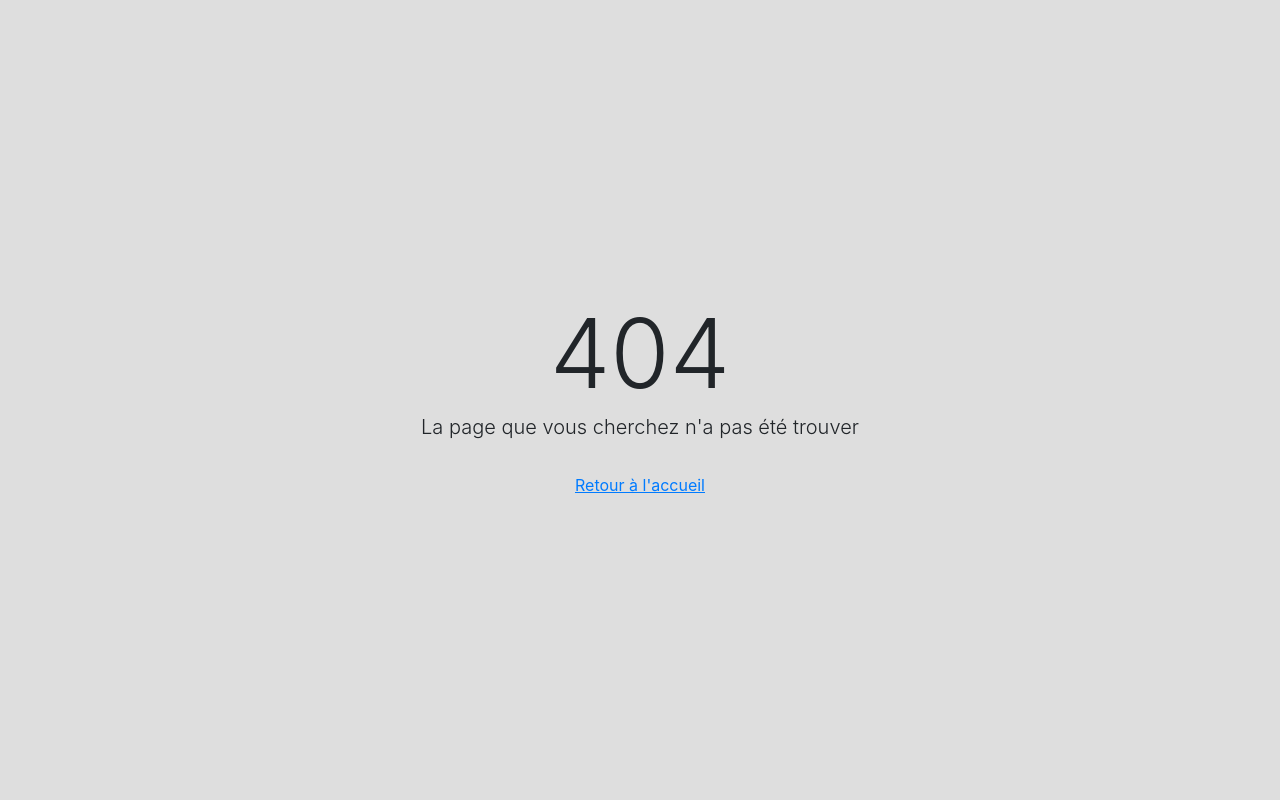
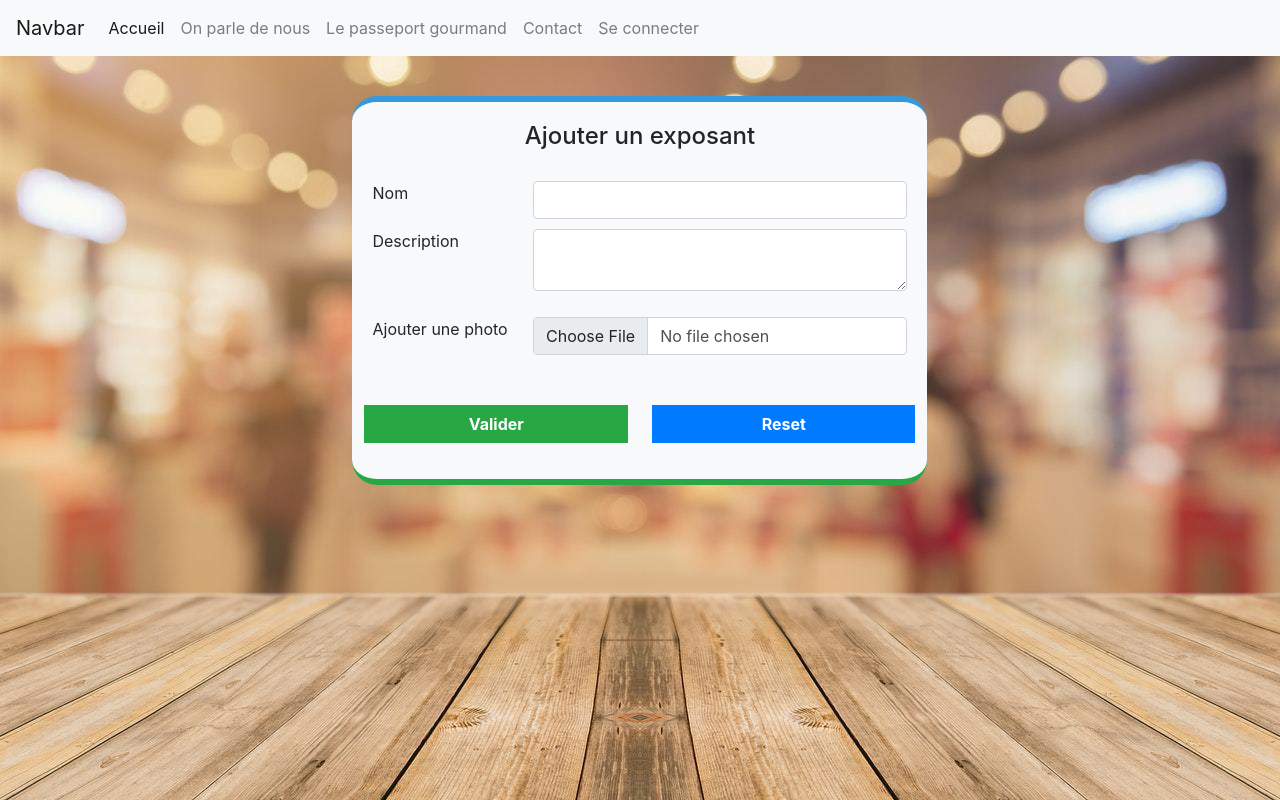
Before and after one commit to sperrinel/RGtwo, an Angular app: page /add in a window 1280 px wide. Before the commit this address had no page. Built offline with nearby package versions, Linux system fonts and the light colour scheme.

Commit message:
deconnexion + form add exposant

```diff
--- a/src/app/app.module.ts
+++ b/src/app/app.module.ts
@@ -17,6 +17,7 @@ import { RouterModule, Routes } from '@angular/router';
 const appRoutes: Routes = [
   { path: 'home', component: HomeComponent },
   { path: 'auth', component: AuthComponent },
+  { path: 'add', component: AddComponent },
   { path: '', component: HomeComponent },
   { path: '**', component: NotFoundComponent },
 ];
--- a/src/app/components/exposants/add/add.component.css
+++ b/src/app/components/exposants/add/add.component.css
@@ -0,0 +1,51 @@
+.width30 {
+  width: 30%;
+}
+.width70 {
+  width: 70%;
+}
+.floatL {
+  float: left;
+}
+.width50 {
+  width: 50%;
+}
+.floatR {
+  float: right;
+}
+.btn {
+  width: 100%;
+  border-radius: 0px;
+}
+.width100 {
+  width: 100%;
+}
+.row {
+  margin-left: -20px;
+  margin-right: -20px;
+}
+.boxStyle {
+  padding: 20px;
+  border-radius: 25px;
+  border-top: 6px solid #3599dc;
+  border-bottom: 6px solid #28a745;
+}
+
+.formBox {
+  margin-top: 40px;
+}
+
+body {
+  background: url("/assets/photos/addBackground.jpg") no-repeat center center
+    fixed;
+  -webkit-background-size: cover;
+  -moz-background-size: cover;
+  -o-background-size: cover;
+  background-size: cover;
+  height: 100vh;
+}
+
+h4 {
+  text-align: center;
+  margin-bottom: 30px;
+}
--- a/src/app/components/exposants/add/add.component.html
+++ b/src/app/components/exposants/add/add.component.html
@@ -1 +1,226 @@
-<p>add works!</p>
+<!DOCTYPE html>
+<html lang="en">
+  <head>
+    <meta charset="UTF-8" />
+    <meta http-equiv="X-UA-Compatible" content="IE=edge" />
+    <meta name="viewport" content="width=device-width, initial-scale=1.0" />
+    <link
+      href="//maxcdn.bootstrapcdn.com/bootstrap/4.1.1/css/bootstrap.min.css"
+      rel="stylesheet"
+      id="bootstrap-css"
+    />
+    <script src="//maxcdn.bootstrapcdn.com/bootstrap/4.1.1/js/bootstrap.min.js"></script>
+    <script src="//cdnjs.cloudflare.com/ajax/libs/jquery/3.2.1/jquery.min.js"></script>
+    <title>Document</title>
+  </head>
+  <body>
+    <app-navbar></app-navbar>
+    <div class="container formBox">
+      <div class="row">
+        <div class="col-sm-1"></div>
+        <div class="col-sm-2"></div>
+        <div class="col-sm-6 bg-light boxStyle">
+          <form name="theform" (ngSubmit)="onSubmit(f)" #f="ngForm">
+            <div class="form-group">
+              <h4>Ajouter un exposant</h4>
+              <div class="width30 floatL"><label>Nom</label></div>
+              <div class="width70 floatR">
+                <input
+                  id="firstname"
+                  class="width100 form-control"
+                  name="nom"
+                  type="text"
+                  value=""
+                  size="20"
+                  ngModel
+                  required
+                />
+              </div>
+              <br /><br />
+              <div class="form-group">
+                <div class="width30 floatL"><label>Description</label></div>
+                <div class="width70 floatR">
+                  <textarea
+                    class="width100 form-control"
+                    name="description"
+                    type="text"
+                    value=""
+                    size="20"
+                    ngModel
+                    required
+                  ></textarea>
+                </div>
+              </div>
+              <br /><br /><br />
+              <div class="form-group">
+                <div class="width30 floatL">
+                  <label>Ajouter une photo</label>
+                </div>
+                <div class="width70 floatR">
+                  <input
+                    type="file"
+                    (change)="detectFiles($event)"
+                    class="form-control"
+                    accept="image/*"
+                    name="image"
+                  />
+                  <p class="text-success" *ngIf="fileUploaded">
+                    Fichier chargé !
+                  </p>
+                </div>
+              </div>
+            </div>
+            <!--        <br />
+            <div class="form-group">
+              <div class="width30 floatL"><label>Age</label></div>
+              <div class="width70 floatR">
+                <input
+                  class="width100 form-control"
+                  name="age"
+                  type="text"
+                  value=""
+                  size="20"
+                />
+              </div>
+            </div>
+            <br />
+            <div class="form-group">
+              <div class="width30 floatL"><label>Address</label></div>
+              <div class="width70 floatR">
+                <input
+                  class="width100 form-control"
+                  name="address"
+                  type="text"
+                  value=""
+                  size="20"
+                />
+              </div>
+            </div>
+            <br />
+            <div class="form-group">
+              <div class="width30 floatL"><label>Country</label></div>
+              <div class="width70 floatR">
+                <input
+                  class="width100 form-control"
+                  name="country"
+                  type="text"
+                  value=""
+                  size="20"
+                />
+              </div>
+            </div>
+            <br />
+            <div class="form-group">
+              <div class="width30 floatL"><label>Password</label></div>
+              <div class="width70 floatR">
+                <input
+                  class="width100 form-control"
+                  name="password"
+                  size="20"
+                  type="password"
+                />
+              </div>
+            </div>
+            <br />
+            <div class="form-group">
+              <div class="width30 floatL"><label>R-Password</label></div>
+              <div class="width70 floatR">
+                <input
+                  class="width100 form-control"
+                  name="password2"
+                  type="password"
+                  size="20"
+                />
+              </div>
+            </div>
+            <br />
+            <div class="form-group">
+              <div class="width30 floatL"><label>Interests:</label></div>
+            </div>
+            <div class="width70 floatR">
+              <div class="form-group">
+                <input name="ch" value="travel" type="radio" />
+                <label for="customRadio">Travel</label>
+                <input name="ch" value="reading" type="radio" />
+                <label for="customRadio">Reading</label>
+                <input name="ch" value="swimming" type="radio" />
+                <label for="customRadio">Swimming</label>
+              </div>
+            </div> -->
+            <br /><br /><br />
+
+            <div class="form-group">
+              <div class="row">
+                <div class="width50">
+                  <input
+                    class="btn btn-success"
+                    type="submit"
+                    value="Valider"
+                    style="font-weight: bold"
+                  />
+                </div>
+                <div class="width50">
+                  <input
+                    class="btn btn-primary"
+                    type="reset"
+                    style="font-weight: bold"
+                  />
+                </div>
+              </div>
+            </div>
+          </form>
+        </div>
+        <div class="col-sm-1"></div>
+        <div class="col-sm-2"></div>
+      </div>
+    </div>
+    <script type="text/javascript">
+      function validate() {
+        var alertText = "";
+        var f = theform.ch.value;
+        var r = theform.ch.value;
+        var s = theform.ch.value;
+        var fn = document.getElementById("firstname").value;
+        var ln = theform.lastname.value;
+        var m = theform.email.value;
+        var co = theform.country.value;
+        var ag = theform.age.value;
+        var ad = theform.address.value;
+        if (fn === "") {
+          alertText = alertText + "1-please enter firstname\n";
+        }
+        if (ln === "") {
+          alertText += "2-please enter lastname\n";
+        }
+        if (m === "") {
+          alertText += "3-please enter email\n";
+        }
+        if (ag === "") {
+          alertText += " 4-please enter Age\n";
+        }
+        if (ad === "") {
+          alertText += "5- please enter adress\n";
+        }
+        if (co === "") {
+          alertText += "6-please enter country\n";
+        }
+        if (isNaN(ag)) {
+          window.alert(" The Age NOT Number");
+        }
+        var group = theform.ch;
+        for (var i = 0; i < group.length; i++) {
+          if (group[i].checked) break;
+        }
+        if (i == group.length) {
+          alertText += "7-please enter interests\n";
+        }
+
+        if (alertText !== "") {
+          window.alert(alertText);
+        }
+        if (m.indexOf("@") == -1 && m.indexOf("\.") == -1)
+          window.alert("The Email without the @ and dot");
+      } //end function
+    </script>
+  </body>
+</html>
--- a/src/app/components/exposants/add/add.component.ts
+++ b/src/app/components/exposants/add/add.component.ts
@@ -1,15 +1,49 @@
 import { Component, OnInit } from '@angular/core';
+import { NgForm } from '@angular/forms';
 
 @Component({
   selector: 'app-add',
   templateUrl: './add.component.html',
-  styleUrls: ['./add.component.css']
+  styleUrls: ['./add.component.css'],
 })
 export class AddComponent implements OnInit {
+  fileIsUploading = false;
+  fileUrl: string =
+    'https://firebasestorage.googleapis.com/v0/b/bibliotheque-7677f.appspot.com/o/images%2Fdefaut.png?alt=media&token=96ad9f97-d524-4092-933a-9693876cca70';
+  fileUploaded = false;
 
-  constructor() { }
+  constructor() {}
 
-  ngOnInit(): void {
+  ngOnInit(): void {}
+
+  onSubmit(form: NgForm) {
+    /* console.log('je suis dans onSubmit')
+    const id = this.livres.length;
+    const nom = form.value["name"];
+    const auteur = form.value["author"];
+    const description = form.value["description"];
+    const image = this.fileUrl
+
+    const nouveauLivre = new Livre(id, nom, auteur, description, image);
+
+    this.livresService.addLivre(nouveauLivre);
+    this.onSave()
+    this.onClose()*/
   }
 
+  onUploadFile(file: File) {
+    /*
+    this.fileIsUploading = true;
+    this.livresService.uploadFile(file).then(
+      (url: any) => {
+        this.fileUrl = url;
+        this.fileIsUploading = false;
+        this.fileUploaded = true;
+      }
+    ); */
+  }
+
+  detectFiles(event: any) {
+    this.onUploadFile(event.target.files[0]);
+  }
 }
--- a/src/app/components/navbar/navbar.component.html
+++ b/src/app/components/navbar/navbar.component.html
@@ -25,8 +25,16 @@
       <li class="nav-item">
         <a class="nav-link" [routerLink]="['/home']">Contact</a>
       </li>
-      <li class="nav-item">
+      <li class="nav-item" *ngIf="isAuth === false">
         <a class="nav-link" [routerLink]="['/auth']">Se connecter</a>
+      </li>
+      <li class="nav-item" *ngIf="isAuth === true">
+        <a class="nav-link" [routerLink]="['/add']">Ajouter un exposant</a>
+      </li>
+      <li class="nav-item" *ngIf="isAuth === true">
+        <button class="btn btn-primary" (click)="logout()">
+          Se déconnecter
+        </button>
       </li>
     </ul>
   </div>
--- a/src/app/components/navbar/navbar.component.ts
+++ b/src/app/components/navbar/navbar.component.ts
@@ -9,15 +9,20 @@ import { AuthService } from 'src/app/services/auth.service';
 })
 export class NavbarComponent implements OnInit {
   isAuthSubscription: Subscription;
+  isAuth: boolean = false;
   constructor(private authService: AuthService) {}
 
   ngOnInit(): void {
     this.isAuthSubscription = this.authService.isAuthSubject.subscribe(
       (isAuth: any) => {
-        this.isAuthSubscription = isAuth;
+        this.isAuth = isAuth;
       }
     );
     this.authService.emitIsAuthSubject();
     console.log('dis moi true please' + this.authService.isAuth);
   }
+
+  logout() {
+    this.authService.logout();
+  }
 }
--- a/src/app/services/auth.service.ts
+++ b/src/app/services/auth.service.ts
@@ -27,6 +27,8 @@ export class AuthService {
   logout() {
     firebase.auth().signOut();
     localStorage.removeItem('user');
+    this.isAuth = false;
+    this.emitIsAuthSubject();
   }
 
   emitIsAuthSubject() {
--- a/src/index.html
+++ b/src/index.html
@@ -1,11 +1,11 @@
-<!doctype html>
+<!DOCTYPE html>
 <html lang="en">
   <head>
-  <meta charset="utf-8">
+    <meta charset="utf-8" />
     <title>RGtwo</title>
-  <base href="/">
-  <meta name="viewport" content="width=device-width, initial-scale=1">
-  <link rel="icon" type="image/x-icon" href="favicon.ico">
+    <base href="/" />
+    <meta name="viewport" content="width=device-width, initial-scale=1" />
+    <link rel="icon" type="image/x-icon" href="favicon.ico" />
   </head>
   <body>
     <app-root></app-root>
```
Also changed, not shown: src/assets/photos/addBackground.jpg (added). Lines whose indentation alone changed are shown as unchanged.
